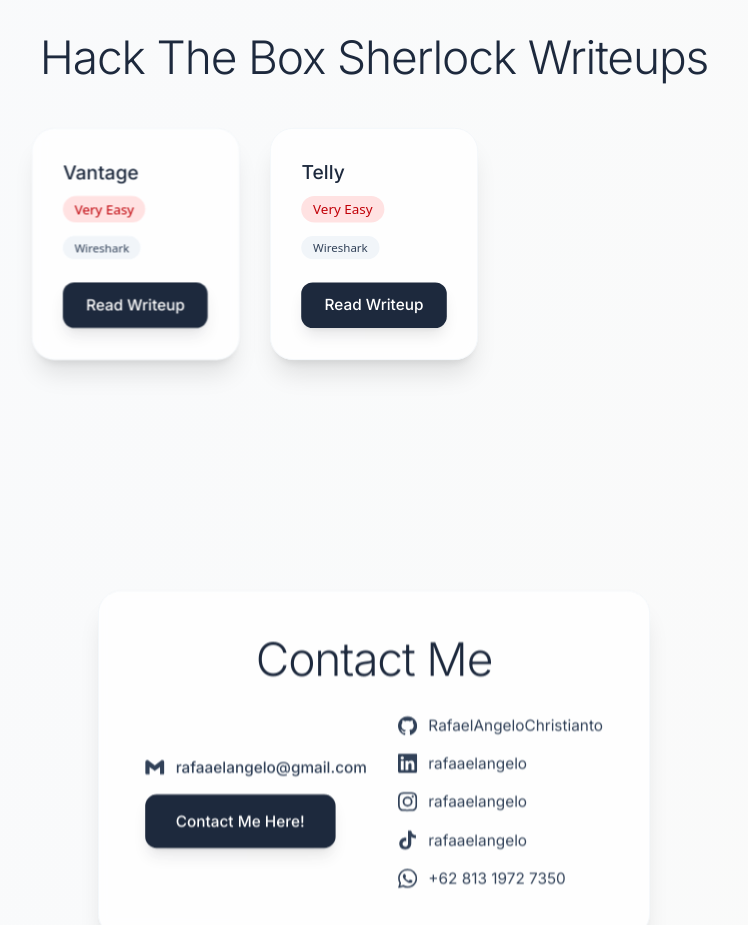
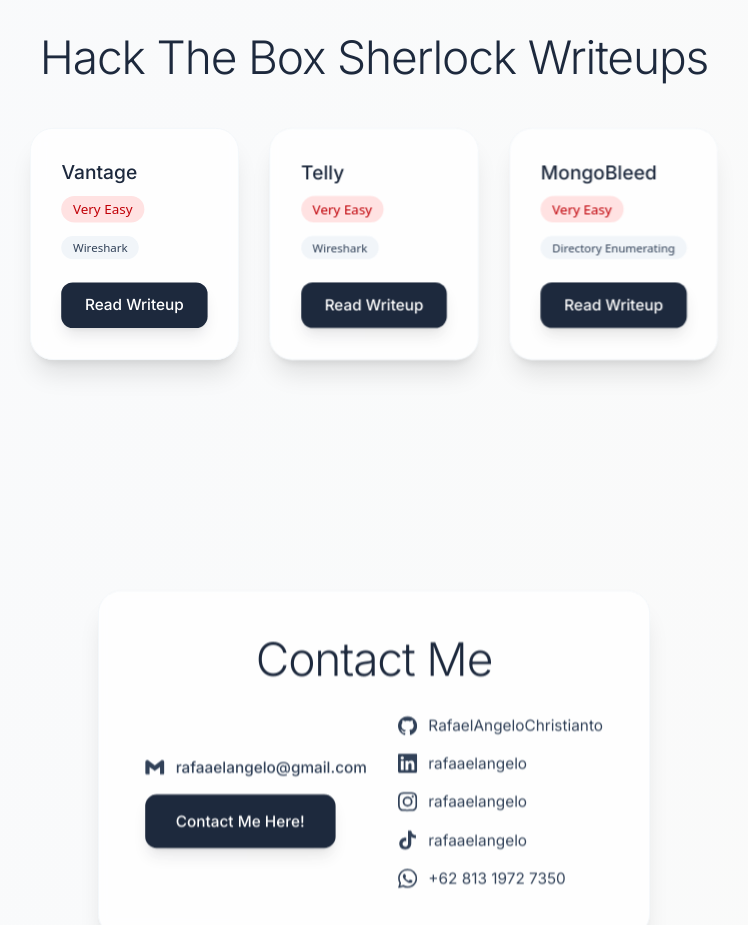
Before and after one commit to RafaelAngeloChristianto/portfolio-website, a React (Vite) app: page / in a window 1280 px wide. Shown: the part 4320-5245 px from the top of the page, without its empty margins (266-1014 px from the left). Built offline with nearby package versions, Linux system fonts and the light colour scheme; a web font is replaced by a local one.

Commit message:
mongobleed

```diff
--- a/src/screens/HomeScreen.tsx
+++ b/src/screens/HomeScreen.tsx
@@ -566,6 +566,13 @@
               tools: ["Wireshark"],
               url: "/projects/Telly HTB Sherlock Writeup _ Rafael Angelo Christianto.pdf",
             },
+            {
+              title:"MongoBleed",
+              difficulty:"Very Easy",
+              tools:["Directory Enumerating"],
+              url: "/projects/MongoBleed HTB Sherlock Writeup _ Rafael Angelo Christianto.pdf",
+
+            },
             // Add more writeups here
           ].map((sherlock, i) => (
             <motion.div
```
Also changed, not shown: 1 other file (tests, documents, lock files or other folders).
